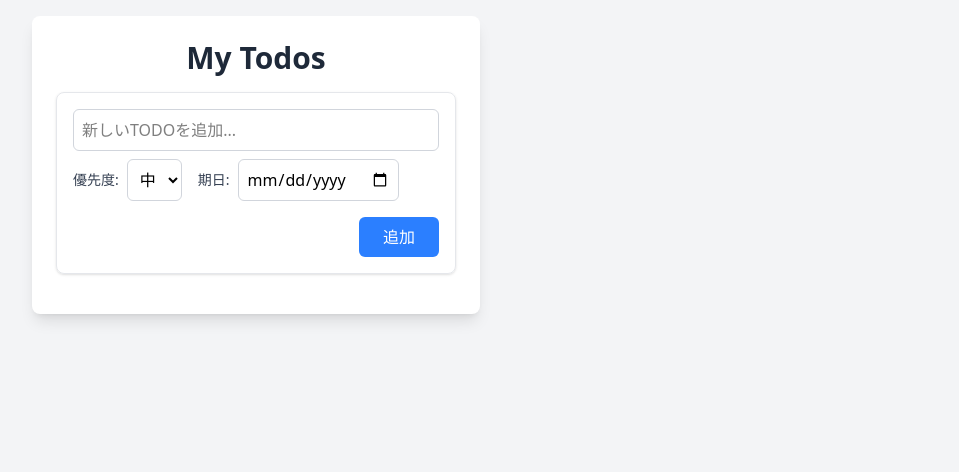
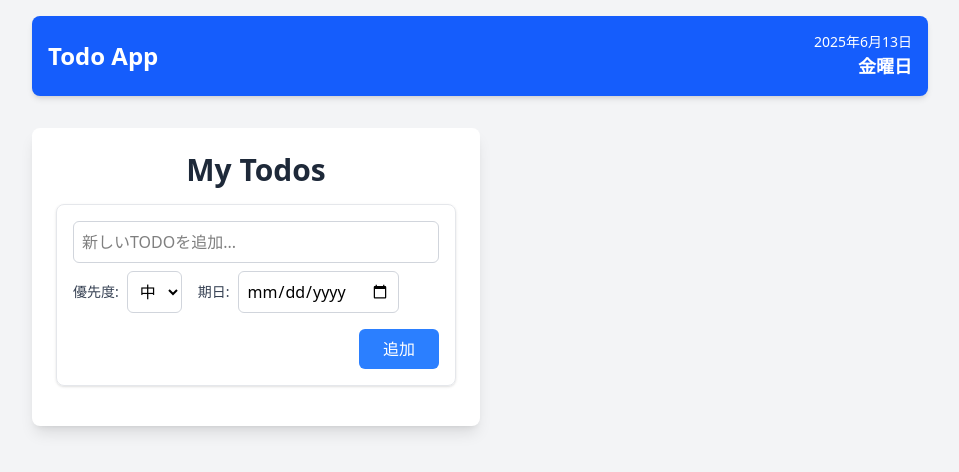
Before and after one commit to matujuri/ai-workflow, a React (Vite) app: page / in a window 1280 px wide. Shown: the top 472 px of the page, without its empty margins (160-1119 px from the left). Built offline with nearby package versions, Linux system fonts and the light colour scheme.

Commit message:
アプリケーションヘッダーに現在の日付と曜日を表示する機能を追加し、コンポーネントのマウント時にこれらの情報を設定する副作用を実装。コードの可読性を向上させるために、関連するstateを追加。

```diff
--- a/src/App.tsx
+++ b/src/App.tsx
@@ -17,15 +17,26 @@ function App() {
   // 現在アクティブな（ポモドーロタイマーの対象となっている）TODOのIDを管理するstate
   const [activeTodoId, setActiveTodoId] = useState<string | null>(null);
 
+  // アプリケーションヘッダーに表示する日付と曜日を管理するstate
+  const [currentDate, setCurrentDate] = useState('');
+  const [currentDay, setCurrentDay] = useState('');
+
   // カスタムフックからポモドーロタイマーの状態と操作関数を取得
-  const { time, isRunning, isWorking, startTimer, pauseTimer, resetTimer, toggleMode, WORK_TIME /* BREAK_TIME */ } = usePomodoroTimer();
+  const { time, isRunning, isWorking, startTimer, resetTimer, toggleMode, WORK_TIME /* BREAK_TIME */ } = usePomodoroTimer();
 
   /**
    * @brief コンポーネントのマウント時にTODOをLocal Storageから読み込む副作用
+   *        および現在の日付と曜日を設定する副作用
    */
   useEffect(() => {
     setTodos(getTodos());
     console.log('App: Initial todos loaded', getTodos());
+
+    const date = new Date();
+    const options: Intl.DateTimeFormatOptions = { year: 'numeric', month: 'long', day: 'numeric' };
+    setCurrentDate(date.toLocaleDateString('ja-JP', options));
+    const dayOptions: Intl.DateTimeFormatOptions = { weekday: 'long' };
+    setCurrentDay(date.toLocaleDateString('ja-JP', dayOptions));
   }, []); // 空の依存配列により、コンポーネントマウント時に一度だけ実行
 
   /**
@@ -141,6 +152,15 @@ function App() {
 
   return (
     <div className="min-h-screen bg-gray-100 flex flex-col items-center p-4">
+      {/* アプリケーションヘッダー */}
+      <header className="w-full max-w-4xl bg-blue-600 text-white p-4 rounded-lg shadow-md mb-8 flex justify-between items-center">
+        <h1 className="text-2xl font-bold">Todo App</h1>
+        <div className="text-right">
+          <p className="text-sm">{currentDate}</p>
+          <p className="text-lg font-semibold">{currentDay}</p>
+        </div>
+      </header>
+
       <div className="flex flex-col md:flex-row md:space-x-8 space-y-8 md:space-y-0 w-full max-w-4xl">
         {/* TODOリストセクション */}
         <div className="w-full md:w-1/2 bg-white p-6 rounded-lg shadow-lg">
```
